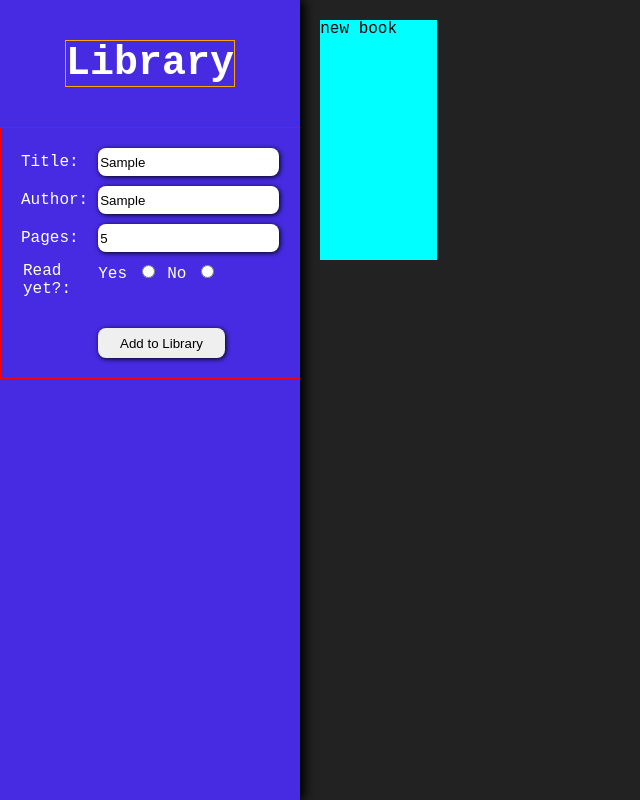
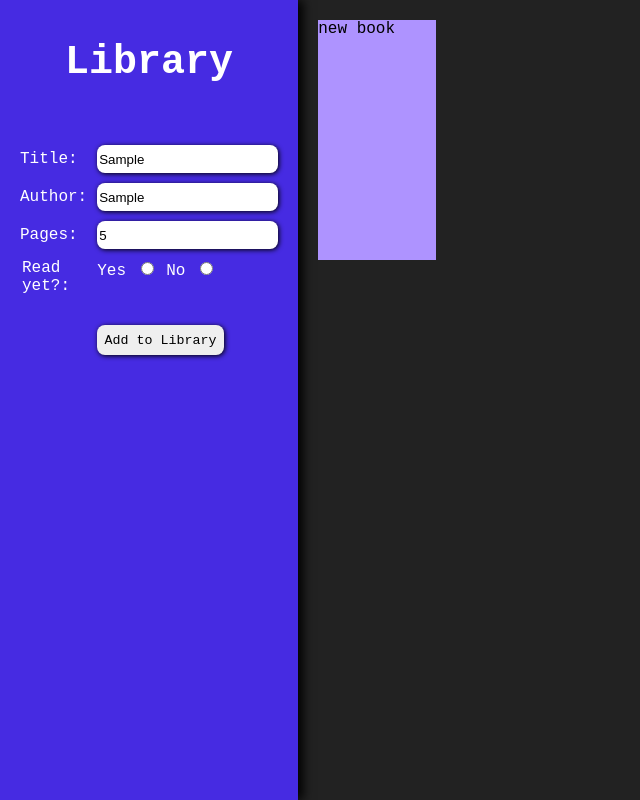
Before and after one commit to Abbas-Nadiri/js-library, a plain HTML site: page index.html in a window 1280 px wide. Both pictures are taken after typing "Sample", "Sample", "5" into the empty fields and a click on the button "Add to Library". Shown: the whole page, without its empty margins (0-640 px from the left). Drawn offline with Linux system fonts and the light colour scheme.

Commit message:
change button font-family to Courier-New

```diff
--- a/styles.css
+++ b/styles.css
@@ -20,11 +20,9 @@ body {
     font-weight: bolder;
     font-size: 40px;
     align-self: center;
-    border: 1px solid orange;
 }
 
 form {
-    border: 1px solid red;
     padding: 20px;
     display: grid;
     grid-template-columns: 0.2fr 1fr;
@@ -53,6 +51,7 @@ form>button {
     border-radius: 0.5rem;
     border: none;
     box-shadow: 1px 1px 5px black;
+    font-family: 'Courier New', Courier, monospace;
 }
 
 button:active {
@@ -69,7 +68,7 @@ button:active {
     gap: 20px;
 }
 .library>div {
-    background-color: aqua;
+    background-color: rgb(174, 147, 255);
     height: 100%;
     width: 100%;
 }
```
